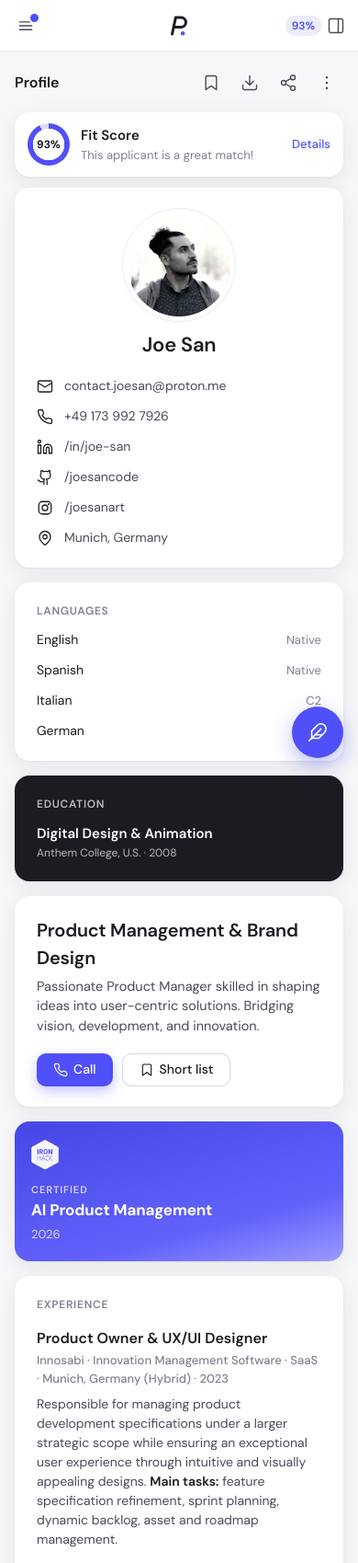
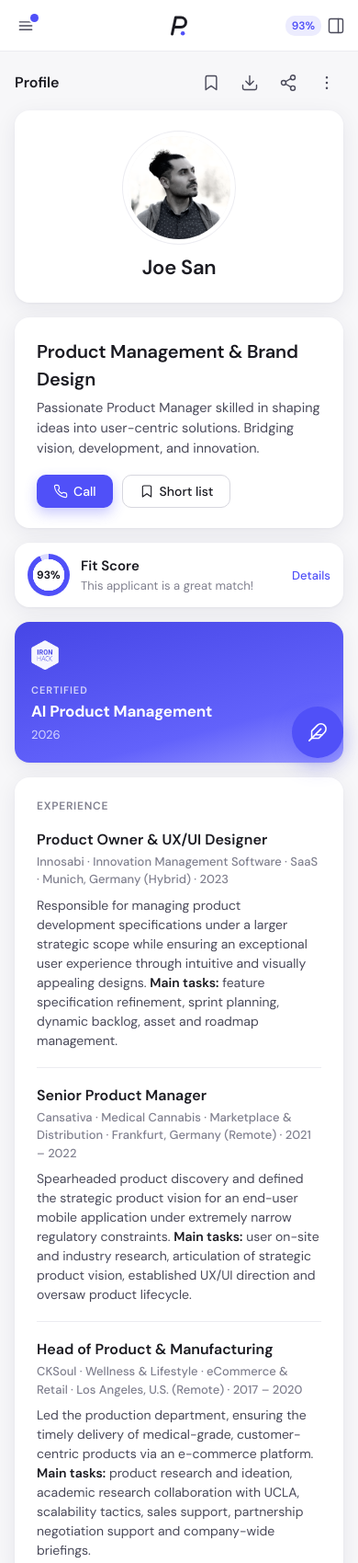
Before and after one commit to joesancode/joesancode.github.io, a plain HTML site: page index.html in a window 390 px wide. Shown: the top 1699 px of the page at 92% size. Drawn offline with Linux system fonts and the light colour scheme.

Commit message:
Profile on phones: pitch first, contact details last
Below 640px the Profile reads: photo + name, headline + Call / Short
list, Fit Score line, Certification, Experience, Education, Languages,
Interests, Contact. Uses order: on the grid (col-left as contents);
the contact list moves to a closing card and back on desktop.

Co-Authored-By: Claude Opus 5.5 <noreply@anthropic.com>
Claude-Session: https://claude.ai/code/session_015bS4tJHnoAbbSxZaqcP3jC

```diff
--- a/index.html
+++ b/index.html
@@ -528,12 +528,25 @@
     .panel .panel-inner > div:first-child > h3:first-of-type,.panel .radar-wrap h3{margin-top:22px}
 
     /* Fit Score line on Profile */
-    .m-fit{display:flex!important;align-items:center;gap:12px;margin:14px 16px 0;width:calc(100% - 32px);padding:12px 14px;background:var(--card);border-radius:16px;box-shadow:var(--shadow);text-align:left;color:var(--ink)}
+    .m-fit{display:flex!important;align-items:center;gap:12px;margin:0;width:100%;padding:12px 14px;background:var(--card);border-radius:16px;box-shadow:var(--shadow);text-align:left;color:var(--ink)}
     .m-ring{flex:none;width:46px;height:46px;border-radius:50%;display:grid;place-items:center;font-size:12px;font-weight:700;background:radial-gradient(closest-side,var(--card) 74%,transparent 76%),conic-gradient(var(--accent) 0 93%,var(--track) 0)}
     .m-fit-t{flex:1;min-width:0;display:flex;flex-direction:column;gap:1px}
     .m-fit-t b{font-size:15px;font-weight:600}
     .m-fit-t small{font-size:13px;color:var(--muted)}
     .m-fit-go{font-size:13px;font-weight:500;color:var(--accent)}
+
+    /* Profile order on phones: pitch first, contact details last */
+    .profile-grid .col-left{display:contents}
+    .id-card{order:1}
+    .profile-grid > .headline{order:2}
+    .profile-grid > .m-fit{order:3}
+    .profile-grid > .cert{order:4}
+    .exp-card{order:5}
+    .card.edu{order:6}
+    .lang-card{order:7}
+    .int-card{order:8}
+    .m-contacts{display:block!important;order:9}
+    .m-contacts .contacts{margin-top:14px}
 
     /* Notes bubble */
     .m-fab{display:grid!important;place-items:center;position:fixed;right:16px;bottom:calc(20px + env(safe-area-inset-bottom));width:56px;height:56px;border-radius:50%;background:var(--accent);color:#fff;box-shadow:0 8px 22px rgba(80,80,248,.38);z-index:56;transition:background .2s}
@@ -818,8 +831,6 @@
           </div>
         </div>
 
-        <button type="button" class="m-fit m-only" id="m-fit"><span class="m-ring" aria-hidden="true">93%</span><span class="m-fit-t"><b>Fit Score</b><small>This applicant is a great match!</small></span><span class="m-fit-go">Details</span></button>
-
         <div class="profile-grid">
           <div class="col-left">
             <div class="card id-card">
@@ -835,7 +846,7 @@
               </ul>
             </div>
 
-            <div class="card">
+            <div class="card lang-card">
               <div class="eyebrow">Languages</div>
               <ul class="lang">
                 <li>English<em>Native</em></li>
@@ -860,6 +871,8 @@
               <button class="pill ghost" id="sl-btn" type="button" aria-pressed="false"><svg class="ico" style="width:16px;height:16px"><use href="#i-bookmark"/></svg><span>Short list</span></button>
             </div>
           </div>
+
+          <button type="button" class="m-fit m-only" id="m-fit"><span class="m-ring" aria-hidden="true">93%</span><span class="m-fit-t"><b>Fit Score</b><small>This applicant is a great match!</small></span><span class="m-fit-go">Details</span></button>
 
           <div class="card cert">
             <img class="cert-logo" src="assets/logo-ironhack.png" alt="Ironhack" width="200" height="213">
@@ -871,7 +884,7 @@
             <a class="cert-btn" id="cert-btn" href="" target="_blank" rel="noopener" hidden>View certificate</a>
           </div>
 
-          <div class="card span-2">
+          <div class="card span-2 exp-card">
             <div class="eyebrow">Experience</div>
             <article class="job">
               <h3>Product Owner & UX/UI Designer</h3>
@@ -890,7 +903,7 @@
             </article>
           </div>
 
-          <div class="card span-2">
+          <div class="card span-2 int-card">
             <div class="eyebrow">Personal Interests</div>
             <div class="interests">
               <button type="button" class="interest" data-int="reading" aria-expanded="false" aria-controls="int-pop"><i><svg class="ico"><use href="#i-book"/></svg></i>Reading</button>
@@ -901,6 +914,8 @@
               <div class="int-pop" id="int-pop" role="dialog" aria-live="polite" hidden></div>
             </div>
           </div>
+
+          <div class="card m-contacts m-only" id="m-contacts"><div class="eyebrow">Contact</div></div>
         </div>
       </section>
 
@@ -1914,6 +1929,11 @@
       }
     }
     mq.addEventListener('change',place); place();
+    // Profile: the contact list closes the page on phones
+    const cl=document.querySelector('.id-card .contacts'), clHome=document.createComment('home'); cl.before(clHome);
+    const placeContacts=()=>{ if(mq.matches) $('m-contacts').append(cl); else clHome.after(cl); };
+    mq.addEventListener('change',placeContacts); placeContacts();
+
 
     menuBtn.addEventListener('click',()=>set('m-menu'));
     ctxBtn.addEventListener('click',()=>set('m-ctx'));
```
